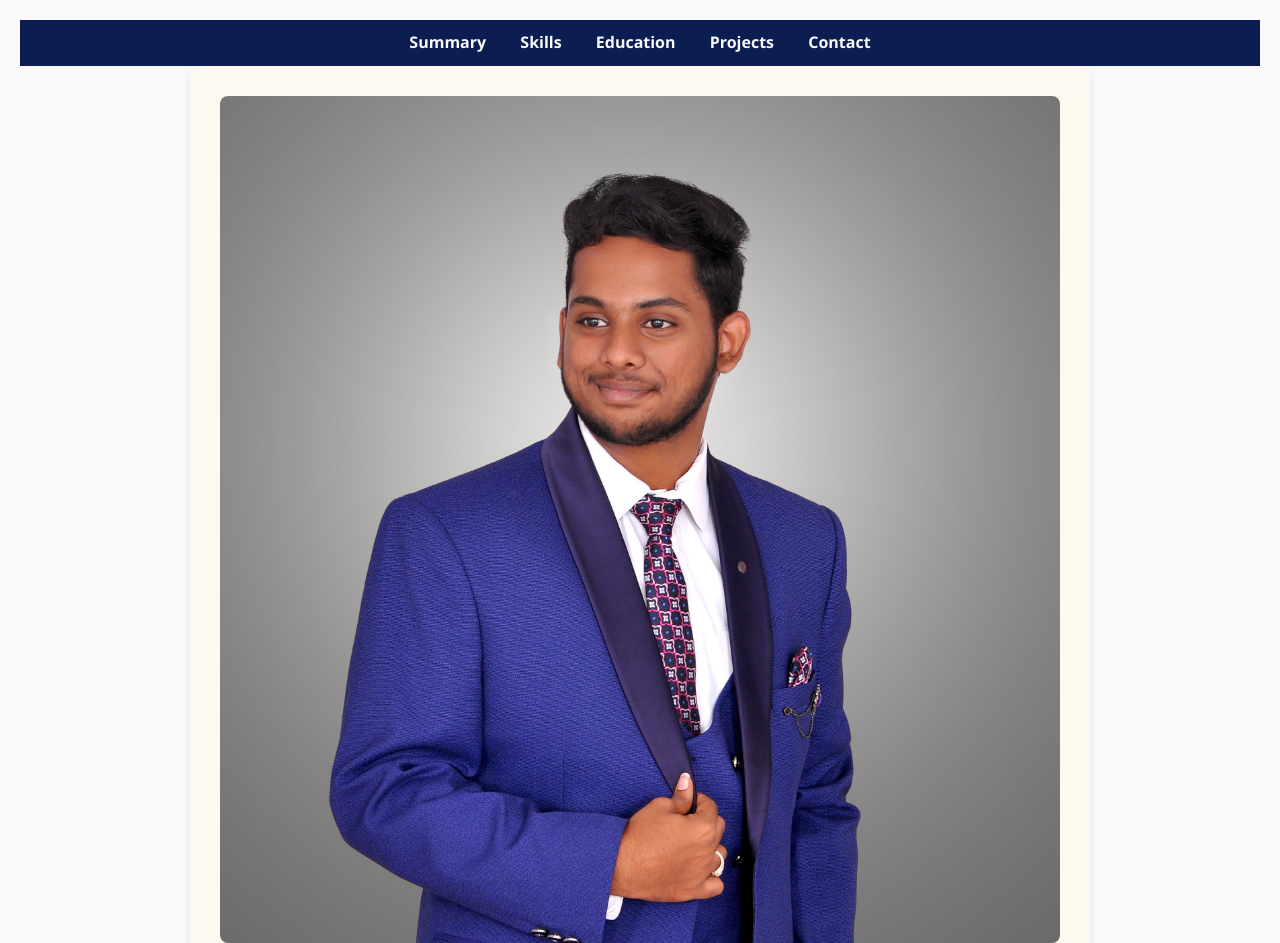
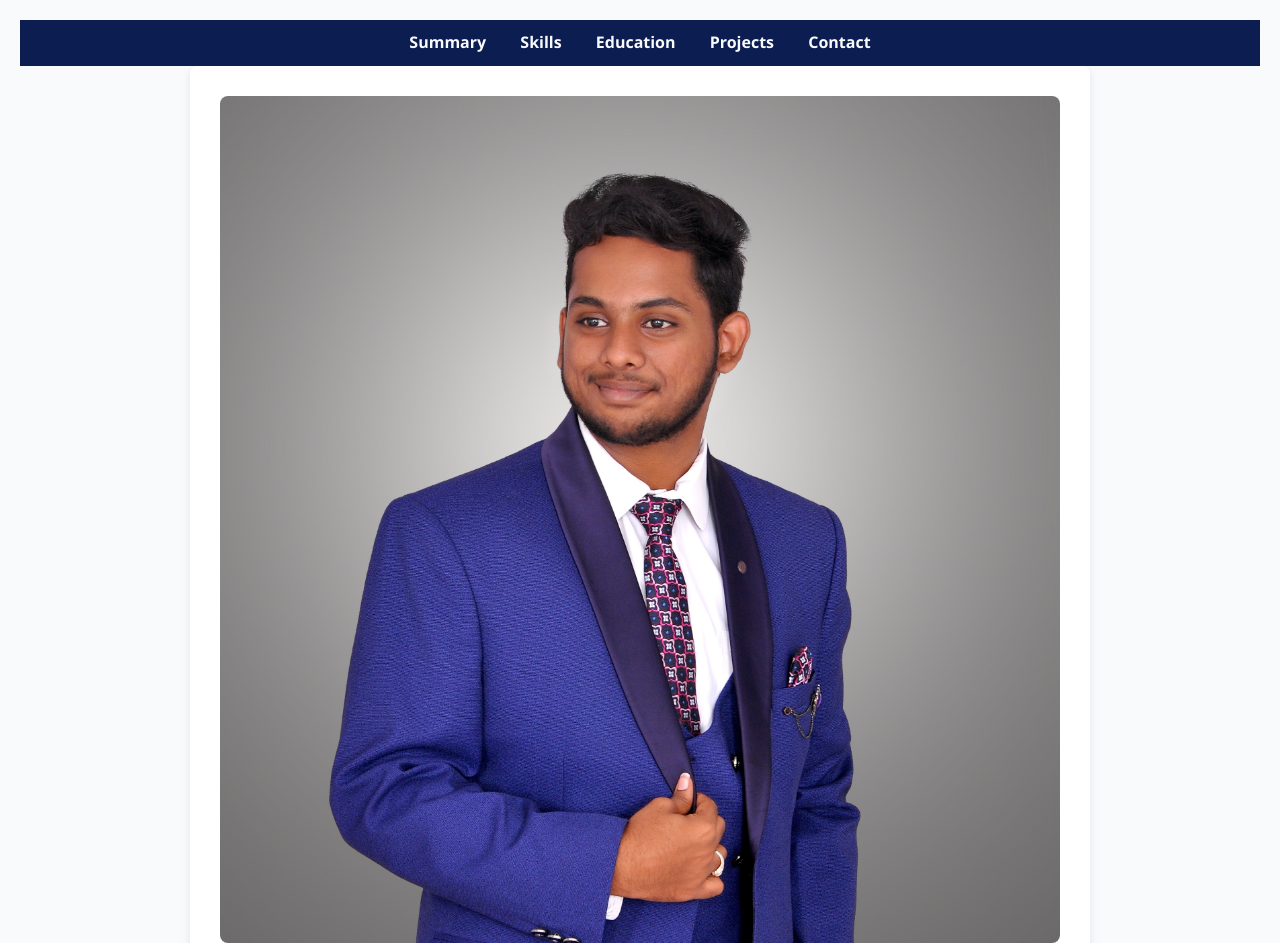
Before and after one commit to nvsj05/cv-site, a plain HTML site: page index.html in a window 1280 px wide. Shown: the top 943 px of the page. Drawn offline with Linux system fonts and the light colour scheme.

```diff
--- a/index.html
+++ b/index.html
@@ -80,12 +80,11 @@
   section {
     max-width: 900px;
     margin: 0 auto 2rem auto;
-  background: #fef9f0; /* creamy off-white */
+    background: #ffffff; /* clean white */
     padding: 20px 30px;
     border-radius: 8px;
     box-shadow: 0 4px 8px rgba(11, 29, 81, 0.1); /* subtle navy shadow */
   }
-
 
   .contact-form input, .contact-form textarea {
     width: 100%;
```
Lines whose indentation alone changed are shown as unchanged.
